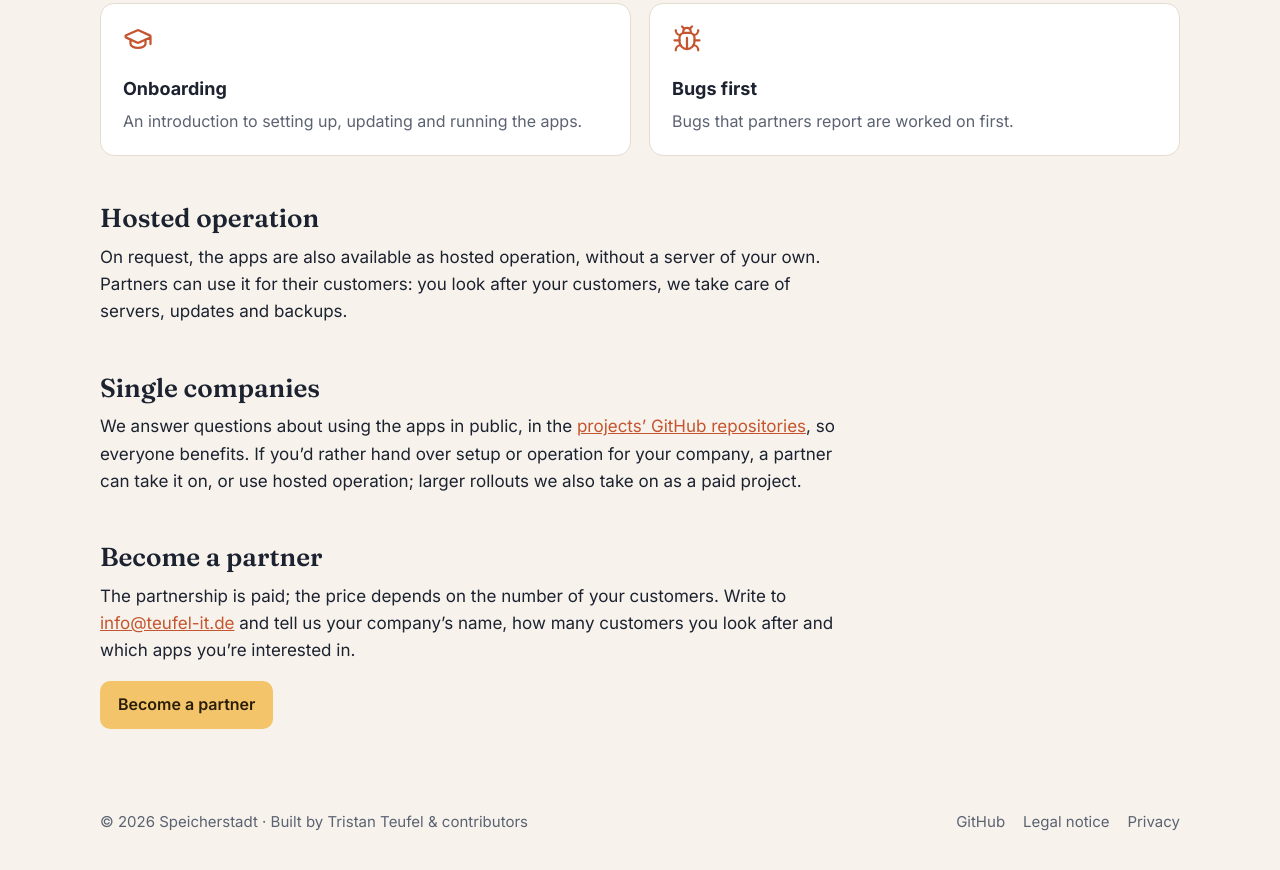
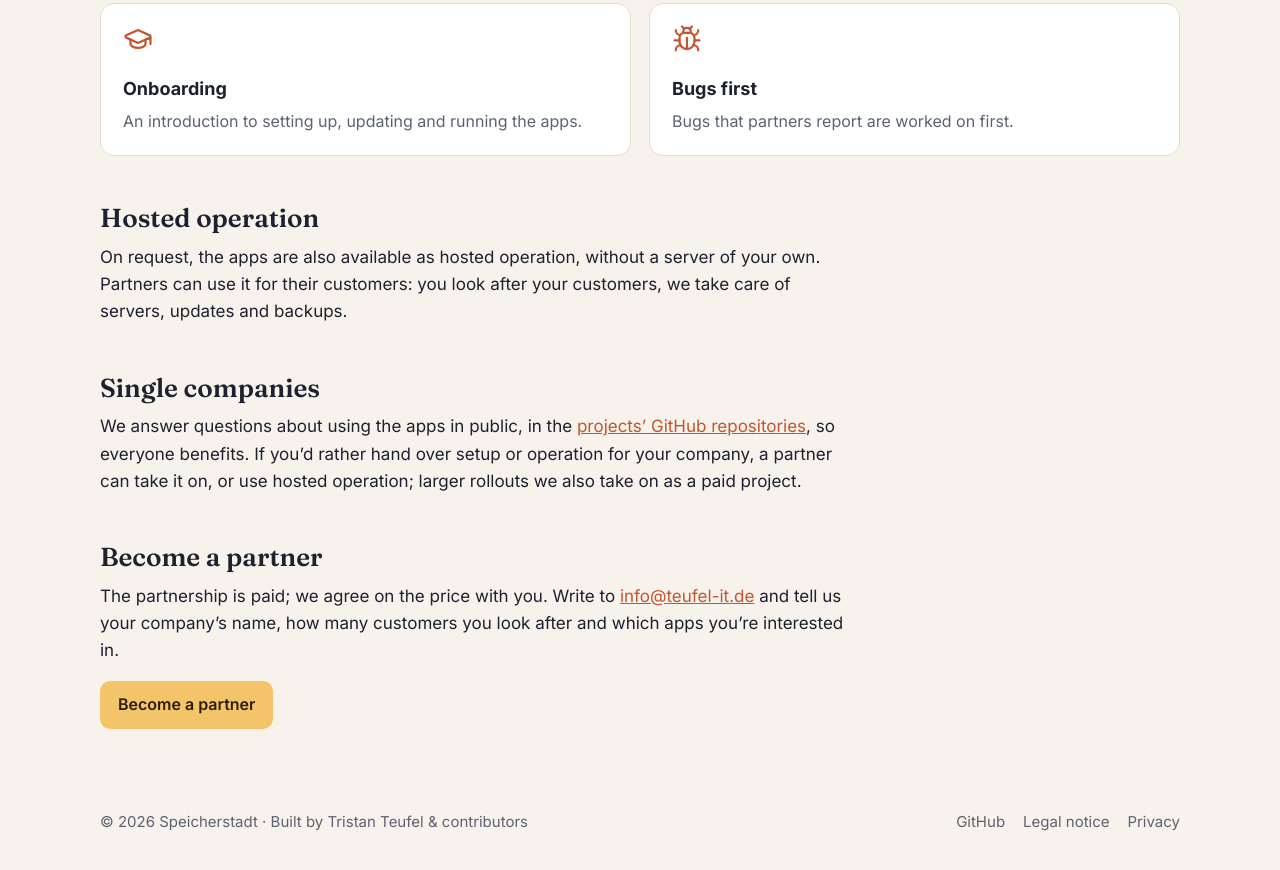
Before and after one commit to Speicherstadt/speicherstadt.github.io, a plain HTML site: page en/partner/index.html in a window 1280 px wide. Shown: the part 744-1614 px from the top of the page. Drawn offline with Linux system fonts and the light colour scheme.

Commit message:
Leave the customer count out of the price sentence on the partner pages
Co-Authored-By: Claude Opus 5.5 <noreply@anthropic.com>
Claude-Session: https://claude.ai/code/session_01Y3rdfYbkzcYe51Pn6HUvtR

```diff
--- a/en/partner/index.html
+++ b/en/partner/index.html
@@ -50,7 +50,7 @@
   <h2 class="serif">Single companies</h2>
   <p>We answer questions about using the apps in public, in the <a href="https://github.com/Speicherstadt">projects’ GitHub repositories</a>, so everyone benefits. If you’d rather hand over setup or operation for your company, a partner can take it on, or use hosted operation; larger rollouts we also take on as a paid project.</p>
   <h2 class="serif">Become a partner</h2>
-  <p>The partnership is paid; the price depends on the number of your customers. Write to <a href="mailto:info@teufel-it.de">info@teufel-it.de</a> and tell us your company’s name, how many customers you look after and which apps you’re interested in.</p>
+  <p>The partnership is paid; we agree on the price with you. Write to <a href="mailto:info@teufel-it.de">info@teufel-it.de</a> and tell us your company’s name, how many customers you look after and which apps you’re interested in.</p>
 <p><a class="btn btn-primary" href="mailto:info@teufel-it.de?subject=Become%20a%20partner">Become a partner</a></p>
 </main>
 <footer>
```
Also changed, not shown: partner/index.html (+1 -1 lines).
